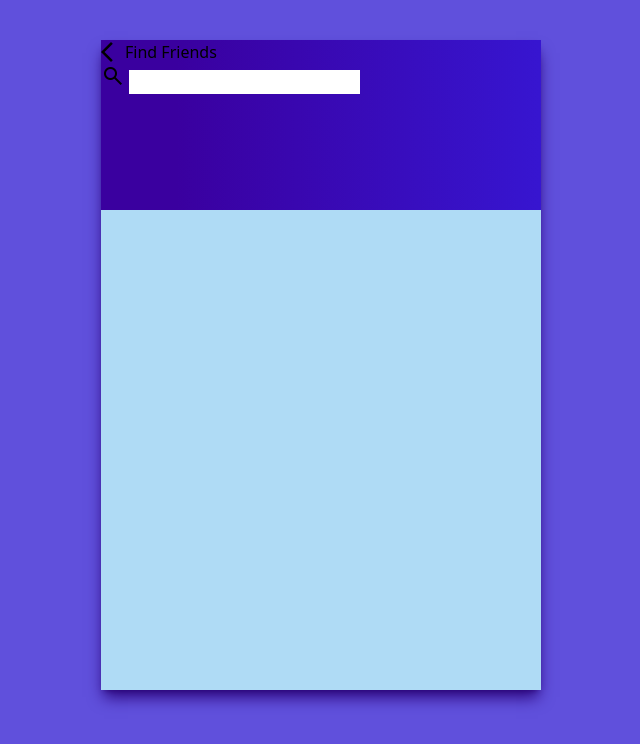
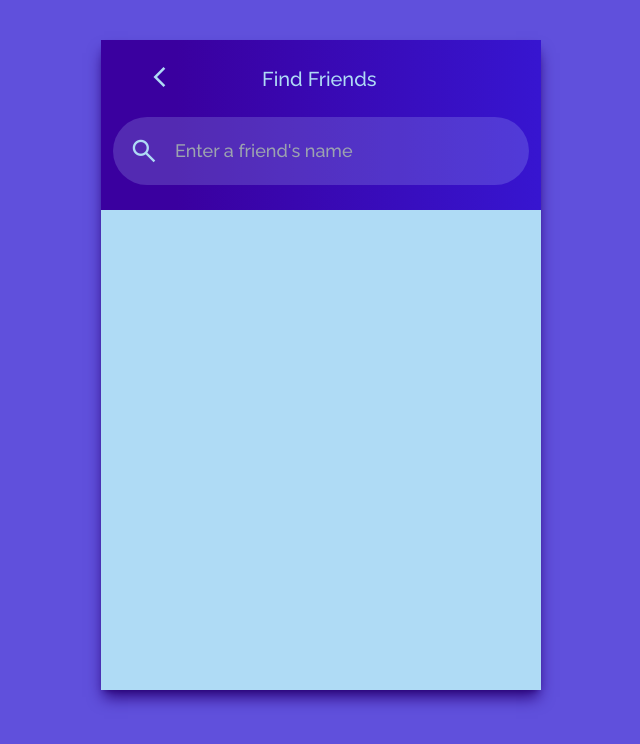
Before and after one commit to snehap02/search-bar, a website built with Vite: page index.html in a window 1280 px wide. Shown: the whole page, without its empty margins (319-959 px from the left). Built offline with nearby package versions, Linux system fonts and the light colour scheme.

Commit message:
first section completed

```diff
--- a/index.html
+++ b/index.html
@@ -11,18 +11,18 @@
 </head>
 <body class="bg-blue overflow-hidden md:mx-48 flex justify-center items-center">
     <div class="card h-[650px] w-full sm-0:w-[440px] bg-cardBg shadow-lg shadow-darkPurple relative flex flex-col top-10">
-        <div class="w-full h-[170px] flex flex-col">
-            <div class="flex">
-                <span class="material-symbols-outlined">
+        <div class="w-full h-[170px] flex flex-col justify-evenly">
+            <div class="flex justify-evenly">
+                <span class="material-symbols-outlined -ml-28 text-urbanBlue">
                     arrow_back_ios
                 </span>
-                <h1>Find Friends</h1>
+                <h1 class="-ml-20 text-xl font-raleway text-urbanBlue font-medium">Find Friends</h1>
             </div>
-            <div>
-                <span class="material-symbols-outlined">
+            <div class="bg-light bg-opacity-20 px-2 py-3 rounded-full mx-3 flex gap-4">
+                <span class="material-symbols-outlined text-3xl text-urbanBlue mt-1 ml-2">
                     search
                 </span>
-                <input type="text" id="textValue">
+                <input type="text" id="textValue" class="w-[370px] py-2 bg-transparent text-lg text-urbanBlue font-raleway font-medium border-none outline-none" placeholder="Enter a friend's name">
             </div>
         </div>
         <div class="bg-urbanBlue w-full h-[480px]">
--- a/tailwind.config.js
+++ b/tailwind.config.js
@@ -6,7 +6,8 @@ module.exports = {
       colors:{
         blue: '#6050DC',
         darkPurple: '#2a0378',
-        urbanBlue: '#AFDBF5'
+        urbanBlue: '#AFDBF5',
+        light: '#bbd2ff'
       },
       backgroundImage:{
         cardBg: 'linear-gradient(90deg, rgba(58,0,159,1) 17%, rgba(54,20,208,0.9809173669467787) 100%)'
```
